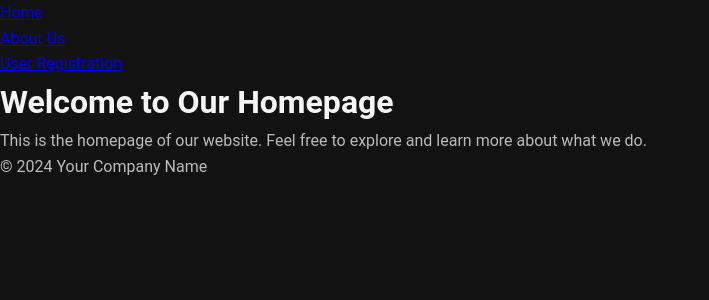
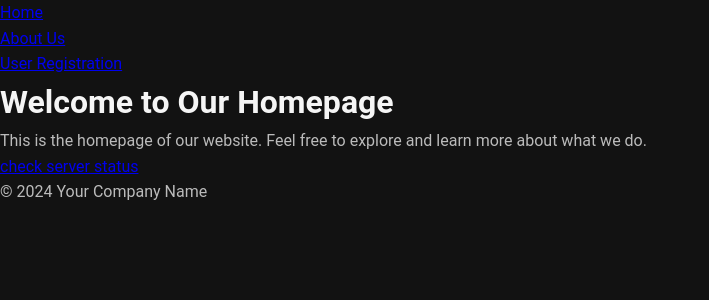
Before and after one commit to BettKev/phase-3-project-frontend, a React (Vite) app: page / in a window 1280 px wide. Shown: the top 300 px of the page, without its empty margins (0-709 px from the left). Built offline with nearby package versions, Linux system fonts and the light colour scheme.

Commit message:
added cronjob to keep backend server alive

```diff
--- a/src/components/Layout.jsx
+++ b/src/components/Layout.jsx
@@ -21,6 +21,7 @@ function Layout({ children }) {
       </header>
       <main>{children}</main>
       <footer>
+        <a href="https://lzyw1gvy.status.cron-job.org/" target="blank">check server status</a>
         <p>&copy; 2024 Your Company Name</p>
       </footer>
     </div>
```
